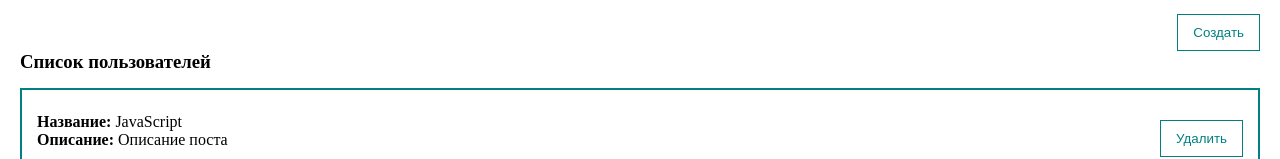
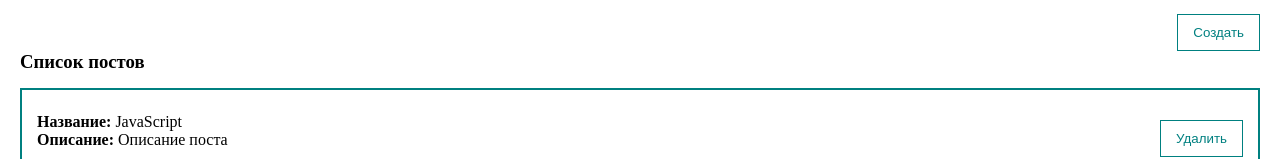
Before and after one commit to Dima12411/vue3, a Vue app: page / in a window 1280 px wide. Shown: the part 143-302 px from the top of the page. Built offline with nearby package versions, Linux system fonts and the light colour scheme.

Commit message:
conditional rendering in the absence of posts

```diff
--- a/src/components/PostList.vue
+++ b/src/components/PostList.vue
@@ -1,6 +1,6 @@
 <template>
-  <div>
-    <h3>Список пользователей</h3>
+  <div v-if="posts.length > 0">
+    <h3>Список постов</h3>
     <post-item
         v-for="post in posts"
         :post="post"
@@ -8,6 +8,11 @@
         @remove="$emit('remove', post)"
     />
   </div>
+  <h2
+      class="empty"
+      v-else>
+    Список постов пуст
+  </h2>
 </template>
 
 <script>
@@ -28,5 +33,7 @@ export default {
 </script>
 
 <style scoped>
-
+.empty {
+  color: red;
+}
 </style>
```
